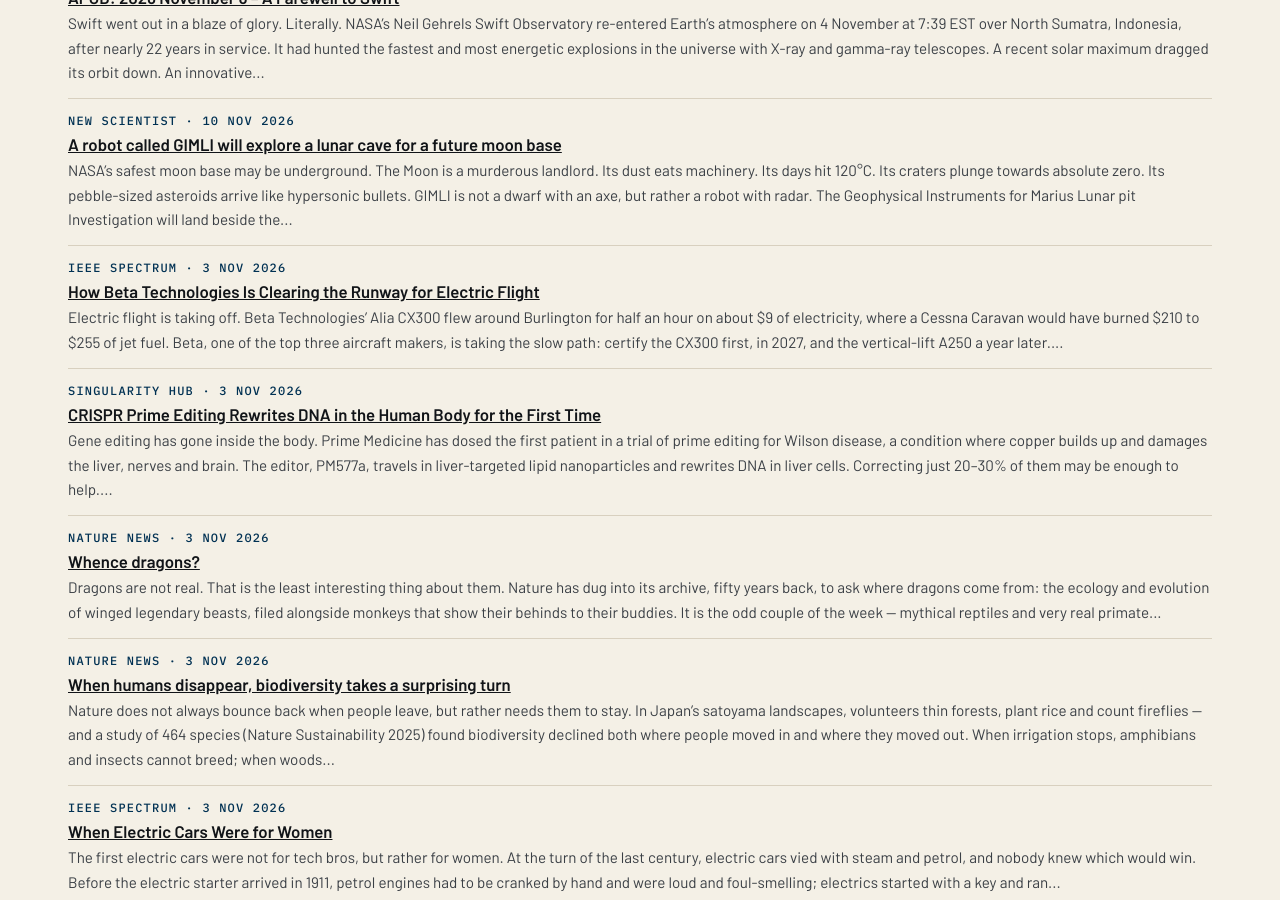
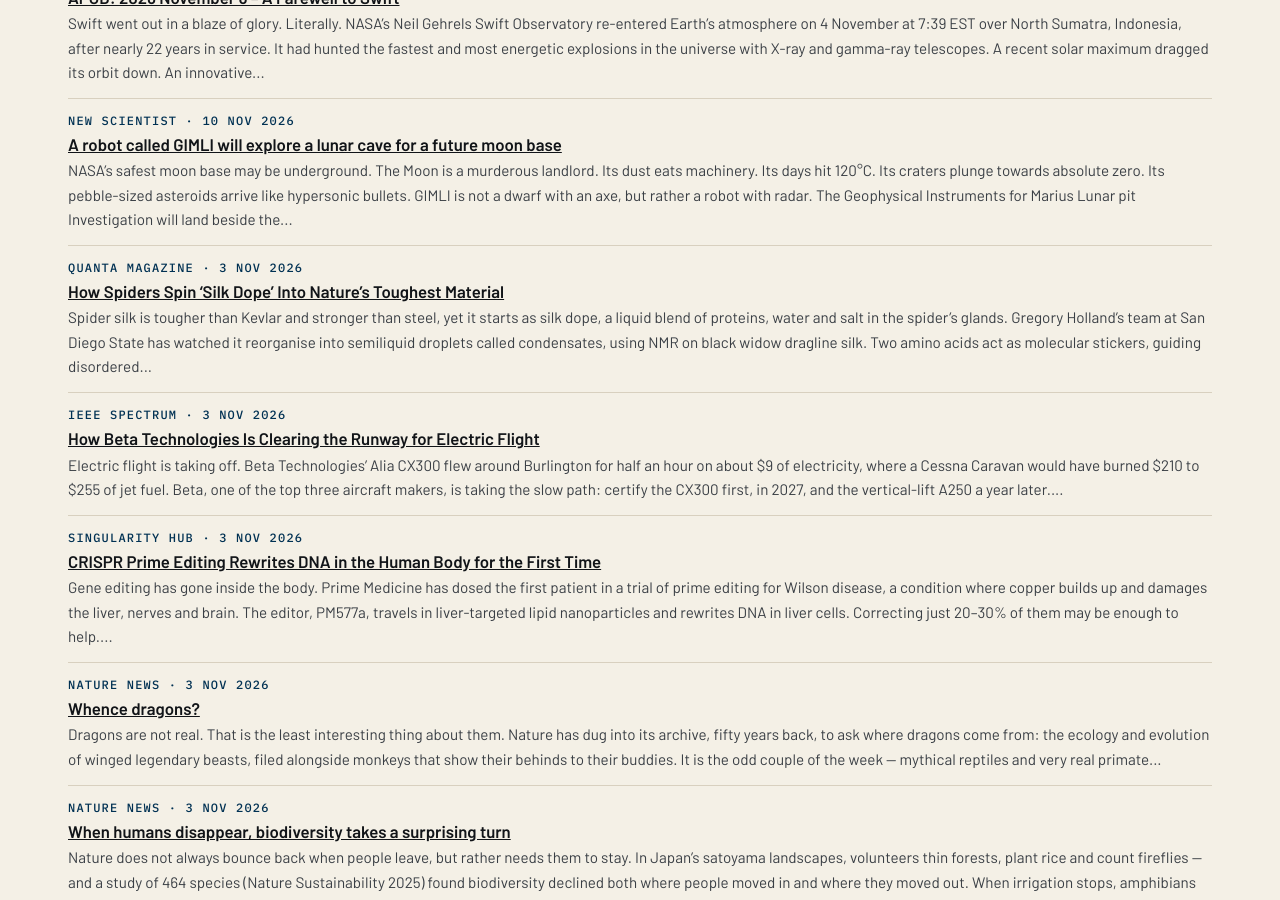
Before and after one commit to katz-news/katz.news, a Jekyll site: the page built from briefs/index.html, in a window 1280 px wide and 900 px high, scrolled down 1767 px. Built offline with Jekyll 4.4.1, drawn with Linux system fonts in a browser that asks for light colours.

Commit message:
Publish 2026-11-06

```diff
--- a/_data/build.yml
+++ b/_data/build.yml
@@ -1 +1 @@
-published_at: 2026-11-06T15:38:46Z
+published_at: 2026-11-06T15:41:01Z
--- /dev/null
+++ b/_posts/briefs/2026-11-06-how-spiders-spin-silk-dope-into-nature-s-toughest-material.md
@@ -0,0 +1,9 @@
+---
+published: true
+title: How Spiders Spin ‘Silk Dope’ Into Nature’s Toughest Material
+date: 2026-11-03
+section: science
+source_name: Quanta Magazine
+source_url: https://www.quantamagazine.org/how-spiders-spin-silk-dope-into-natures-toughest-material-20261028/
+---
+Spider silk is tougher than Kevlar and stronger than steel, yet it starts as silk dope, a liquid blend of proteins, water and salt in the spider’s glands. Gregory Holland’s team at San Diego State has watched it reorganise into semiliquid droplets called condensates, using NMR on black widow dragline silk. Two amino acids act as molecular stickers, guiding disordered proteins into gel, then into fibre. Lab-made silk still falls short, and farming spiders is hopeless: it would take a million of them to make a shirt. The verdict is spectacularly spidery: nature’s toughest material is made by a cannibal.
```
